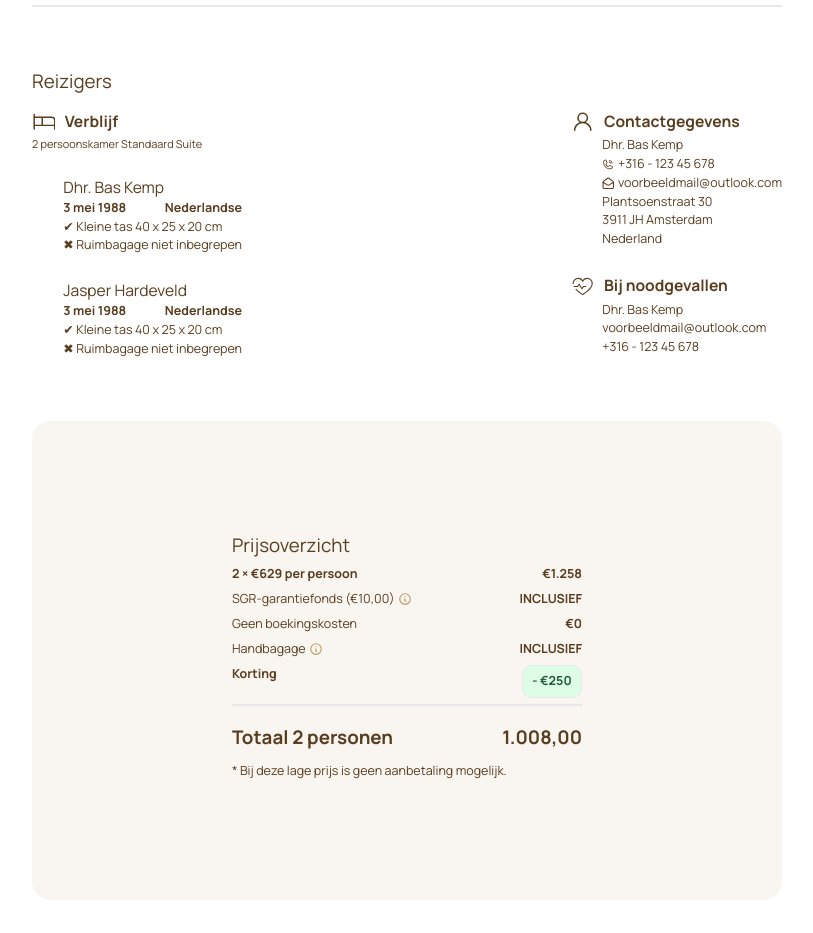
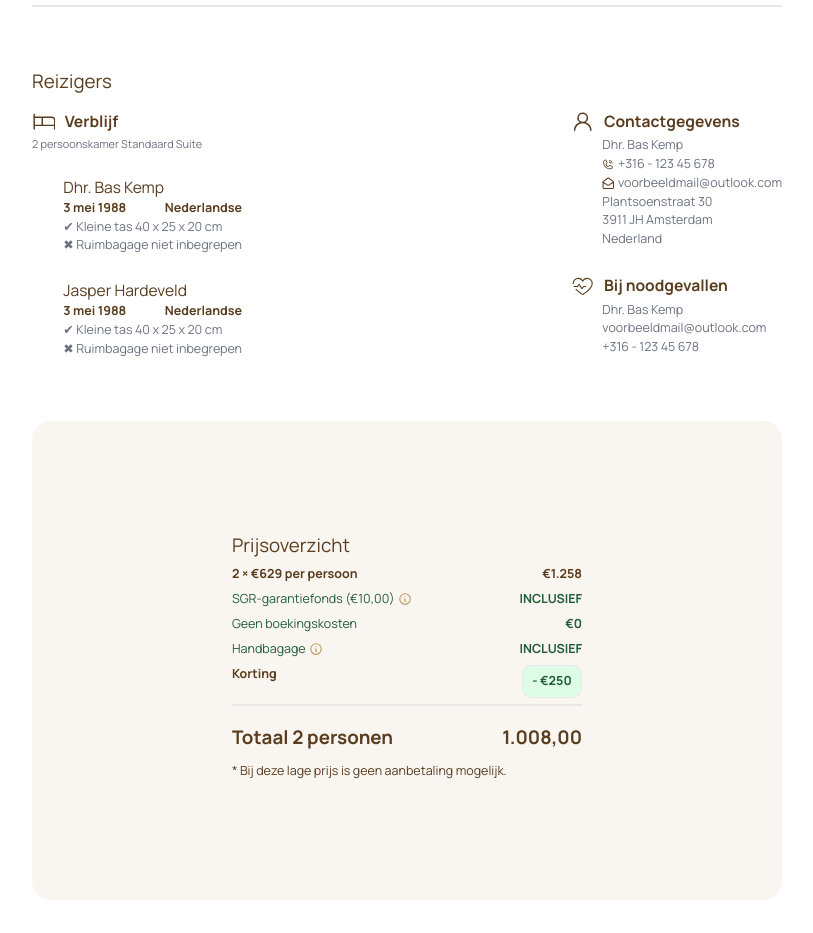
Before and after one commit to naodalemu/Jason_Tailwind, a React (Vite) app: page /overzicht in a window 1280 px wide. Shown: the part 1140-2073 px from the top of the page, without its empty margins (233-1046 px from the left). Built offline with nearby package versions, Linux system fonts and the light colour scheme.

Commit message:
very very small fixes on color

```diff
--- a/src/components/Overzicht.jsx
+++ b/src/components/Overzicht.jsx
@@ -69,38 +69,38 @@ function Overzicht() {
             <div className="flex flex-col sm:flex-row justify-between">
               <div className="mb-8">
                 <p className="flex items-center font-bold text-xl mb-1"><PiBed className="mr-3 text-3xl" />Verblijf</p>
-                <p className="text-sm mb-8">2 persoonskamer Standaard Suite</p>
+                <p className="text-sm mb-8 text-gray-500">2 persoonskamer Standaard Suite</p>
                 <div className="pl-10 mb-8">
                   <p className="text-xl">Dhr. Bas Kemp</p>
                   <div className="font-bold flex justify-start sm:justify-between"><p className="mr-6">3 mei 1988</p><p>Nederlandse</p></div>
-                  <p className="">✔ Kleine tas 40 x 25 x 20 cm</p>
-                  <p className="">✖ Ruimbagage niet inbegrepen</p>
+                  <p className="text-gray-500">✔ Kleine tas 40 x 25 x 20 cm</p>
+                  <p className="text-gray-500">✖ Ruimbagage niet inbegrepen</p>
                 </div>
                 <div className="pl-10">
                   <p className="text-xl">Jasper Hardeveld</p>
                   <div className="font-bold flex justify-start sm:justify-between"><p className="mr-6">3 mei 1988</p><p>Nederlandse</p></div>
-                  <p className="">✔ Kleine tas 40 x 25 x 20 cm</p>
-                  <p className="">✖ Ruimbagage niet inbegrepen</p>
+                  <p className="text-gray-500">✔ Kleine tas 40 x 25 x 20 cm</p>
+                  <p className="text-gray-500">✖ Ruimbagage niet inbegrepen</p>
                 </div>
               </div>
               <div className="">
                 <div className="mb-8">
                   <p className="flex items-center font-bold text-xl mb-1"><GoPerson className="mr-3 text-3xl" />Contactgegevens</p>
                   <div className="pl-10">
-                    <p>Dhr. Bas Kemp</p>
-                    <p className="flex items-center"><PiPhoneCall className="mr-1" /><span>+316 - 123 45 678</span></p>
-                    <p className="flex items-center"><LuMailOpen className="mr-1" /><span>voorbeeldmail@outlook.com</span></p>
-                    <p>Plantsoenstraat 30</p>
-                    <p>3911 JH Amsterdam</p>
-                    <p>Nederland</p>
+                    <p className="text-gray-500">Dhr. Bas Kemp</p>
+                    <p className="flex items-center"><PiPhoneCall className="mr-1" /><span className="text-gray-500">+316 - 123 45 678</span></p>
+                    <p className="flex items-center"><LuMailOpen className="mr-1" /><span className="text-gray-500">voorbeeldmail@outlook.com</span></p>
+                    <p className="text-gray-500">Plantsoenstraat 30</p>
+                    <p className="text-gray-500">3911 JH Amsterdam</p>
+                    <p className="text-gray-500">Nederland</p>
                   </div>
                 </div>
                 <div>
                   <p className="flex items-center font-bold text-xl mb-1"><PiHeartbeatLight className="mr-3 text-3xl" />Bij noodgevallen</p>
                   <div className="pl-10">
-                    <p>Dhr. Bas Kemp</p>
-                    <p>voorbeeldmail@outlook.com</p>
-                    <p>+316 - 123 45 678</p>
+                    <p className="text-gray-500">Dhr. Bas Kemp</p>
+                    <p className="text-gray-500">voorbeeldmail@outlook.com</p>
+                    <p className="text-gray-500">+316 - 123 45 678</p>
                   </div>
                 </div>
               </div>
@@ -110,9 +110,9 @@ function Overzicht() {
         <div className="mx-auto p-10 sm:py-24 sm:px-40 md:py-32 md:px-52 lg:py-36 lg:px-64 bg-light-brown-10 text-dark-brown rounded-3xl mb-12">
           <h3 className="text-2xl mb-2">Prijsoverzicht</h3>
           <div className="font-bold flex items-center justify-between mb-2"><span>2 × €629 per persoon</span><span>€1.258</span></div>
-          <div className="flex items-center justify-between mb-2"><span className="flex items-center">SGR-garantiefonds (€10,00) <HiOutlineInformationCircle className="ml-1 cursor-pointer text-lg text-light-brown" /></span><span className="font-bold">INCLUSIEF</span></div>
-          <div className="flex items-center justify-between mb-2"><span>Geen boekingskosten</span><span className="font-bold">€0</span></div>
-          <div className="flex items-center justify-between mb-2"><span className="flex items-center">Handbagage <HiOutlineInformationCircle className="ml-1 cursor-pointer text-lg text-light-brown" /></span><span className="font-bold">INCLUSIEF</span></div>
+          <div className="flex items-center justify-between mb-2"><span className="flex items-center text-euro-text-green">SGR-garantiefonds (€10,00) <HiOutlineInformationCircle className="ml-1 cursor-pointer text-lg text-light-brown" /></span><span className="font-bold text-euro-text-green">INCLUSIEF</span></div>
+          <div className="flex items-center justify-between mb-2"><span className="text-euro-text-green">Geen boekingskosten</span><span className="font-bold text-euro-text-green">€0</span></div>
+          <div className="flex items-center justify-between mb-2"><span className="flex items-center text-euro-text-green">Handbagage <HiOutlineInformationCircle className="ml-1 cursor-pointer text-lg text-light-brown" /></span><span className="font-bold text-euro-text-green">INCLUSIEF</span></div>
           <div className="font-bold flex justify-between mb-2"><span>Korting</span><span className="py-2 px-3 rounded-xl border-border-gray border bg-euro-cyan text-euro-text-green">- €250</span></div>
           <div className="w-full border border-border-gray mb-6"/>
           <div className="font-bold flex justify-between mb-2"><span className="text-2xl mb-2">Totaal 2 personen</span><span className="text-2xl">1.008,00</span></div>
```
